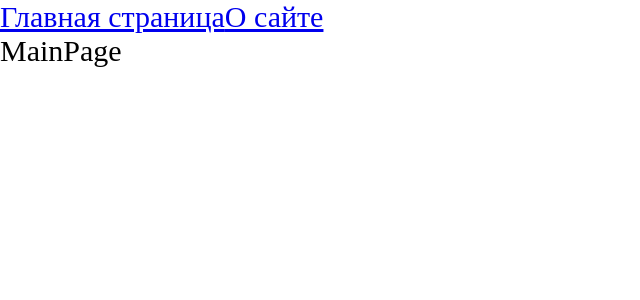
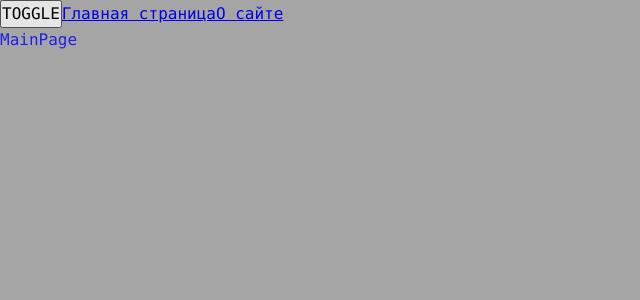
Before and after one commit to AlekseySpirin/productProject, a React app: page / in a window 1280 px wide. Shown: the top 300 px of the page, without its empty margins (0-640 px from the left). Built offline with nearby package versions, Linux system fonts and the light colour scheme.

Commit message:
1.7 Organization of styles. Adding a theme

```diff
--- a/src/App.tsx
+++ b/src/App.tsx
@@ -1,15 +1,24 @@
-import React, {Suspense} from 'react';
+import React, {Suspense, useContext, useState} from 'react';
 import {Link, Route, Routes} from "react-router-dom";
 import {Counter} from "./components/Counter";
-import './index.scss'
+import './styles/index.scss'
 import AboutPage from "./pages/AboutPage/AboutPage";
 import MainPage from "./pages/MainPage/MainPage";
 import {AboutPageAsync} from "./pages/AboutPage/AboutPage.async";
 import {MainPageAsync} from "./pages/MainPage/MainPAge.async";
+import {Theme, ThemeContext} from "./theme/ThemeContext";
+import {useTheme} from "./theme/useTheme";
+
+
+
 
 const App = () => {
+    const {theme, toggleTheme } = useTheme()
+
+
     return (
-        <div className={'app'}>
+        <div className={`app ${theme}`}>
+            <button onClick={toggleTheme}>TOGGLE</button>
             <Link to={'/'}>Главная страница</Link>
             <Link to={'/about'}>О сайте</Link>
 
--- a/src/index.scss
+++ /dev/null
@@ -1,9 +0,0 @@
-* {
-  margin: 0;
-  padding: 0;
-  box-sizing: border-box;
-}
-
-.app {
-  font-size: 30px;
-}
--- a/src/index.tsx
+++ b/src/index.tsx
@@ -1,10 +1,13 @@
 import {render} from "react-dom";
 import App from "./App";
 import {BrowserRouter} from "react-router-dom";
+import ThemeProvider from "./theme/ThemeProvider";
 
 render(
     <BrowserRouter>
-        <App/>
+        <ThemeProvider>
+            <App/>
+        </ThemeProvider>
     </BrowserRouter>,
-document.getElementById('root')
+    document.getElementById('root')
 )
--- /dev/null
+++ b/src/styles/index.scss
@@ -0,0 +1,13 @@
+@import "reset";
+@import "variables/global";
+@import "themes/dark";
+@import "themes/normal";
+
+.app {
+  font: var(--font-m);
+
+  background: var(--bg-color);
+  color: var(--primari-color);
+
+  min-height: 100vh;
+}
--- /dev/null
+++ b/src/styles/reset.scss
@@ -0,0 +1,14 @@
+* {
+  margin: 0;
+  padding: 0;
+  box-sizing: border-box;
+}
+
+input,
+button,
+textarea,
+select {
+  margin: 0;
+
+  font: inherit;
+}
--- /dev/null
+++ b/src/styles/themes/dark.scss
@@ -0,0 +1,7 @@
+.app.dark {
+  --bg-color: #00009a;
+
+  --primari-color: #047004;
+  --secondary-color: #11d111;
+
+}
--- /dev/null
+++ b/src/styles/themes/normal.scss
@@ -0,0 +1,7 @@
+.app.light {
+  --bg-color: #a5a5a5;
+
+  --primari-color: #1f1fe6;
+  --secondary-color: #4a4afb;
+
+}
--- /dev/null
+++ b/src/styles/variables/global.scss
@@ -0,0 +1,12 @@
+:root {
+  --font-family-main: Consolas, "Time New Roman", Serif;
+
+  --font-size-m: 16px;
+  --font-line-m: 24px;
+  --font-m: var(--font-size-m) / var(--font-line-m) var(--font-family-main);
+
+  --font-size-l: 16px;
+  --font-line-l: 32px;
+  --font-l: var(--font-size-l) / var(--font-line-l) var(--font-family-main);
+
+}
--- /dev/null
+++ b/src/theme/ThemeContext.ts
@@ -0,0 +1,15 @@
+import {createContext} from "react";
+
+export enum Theme {
+    LIGHT = 'light',
+    DARK = 'dark',
+}
+
+interface ThemeContextProps {
+    theme?: Theme;
+    setTheme?: (theme: Theme) => void;
+}
+
+export const ThemeContext = createContext<ThemeContextProps>({})
+
+export const LOCAL_STORAGE_THEME_KEY = 'theme'
--- /dev/null
+++ b/src/theme/ThemeProvider.tsx
@@ -0,0 +1,23 @@
+import React, {FC, useMemo, useState} from 'react';
+import {LOCAL_STORAGE_THEME_KEY, Theme, ThemeContext} from "./ThemeContext";
+
+const defaulTheme = localStorage.getItem(LOCAL_STORAGE_THEME_KEY) as Theme || Theme.LIGHT
+
+const ThemeProvider: FC = ({children}) => {
+
+    const [theme, setTheme] = useState<Theme>(defaulTheme)
+
+
+    const defaultProps = useMemo(() => ({
+        theme: theme,
+        setTheme: setTheme,
+    }), [theme])
+
+    return (
+        <ThemeContext.Provider value={defaultProps}>
+            {children}
+        </ThemeContext.Provider>
+    );
+};
+
+export default ThemeProvider;
--- /dev/null
+++ b/src/theme/useTheme.ts
@@ -0,0 +1,20 @@
+import {LOCAL_STORAGE_THEME_KEY, Theme, ThemeContext} from "./ThemeContext";
+import {useContext} from "react";
+
+interface UseThemeResult {
+    toggleTheme: () => void;
+    theme: Theme;
+}
+
+
+export function useTheme(): UseThemeResult {
+
+    const {theme, setTheme} = useContext(ThemeContext)
+
+    const toggleTheme = () => {
+        const newTheme = theme === Theme.DARK ? Theme.LIGHT : Theme.DARK
+        setTheme(newTheme);
+        localStorage.setItem(LOCAL_STORAGE_THEME_KEY, newTheme)
+    }
+    return {theme, toggleTheme}
+}
```
Also changed, not shown: 1 other file (tests, documents, lock files or other folders).
